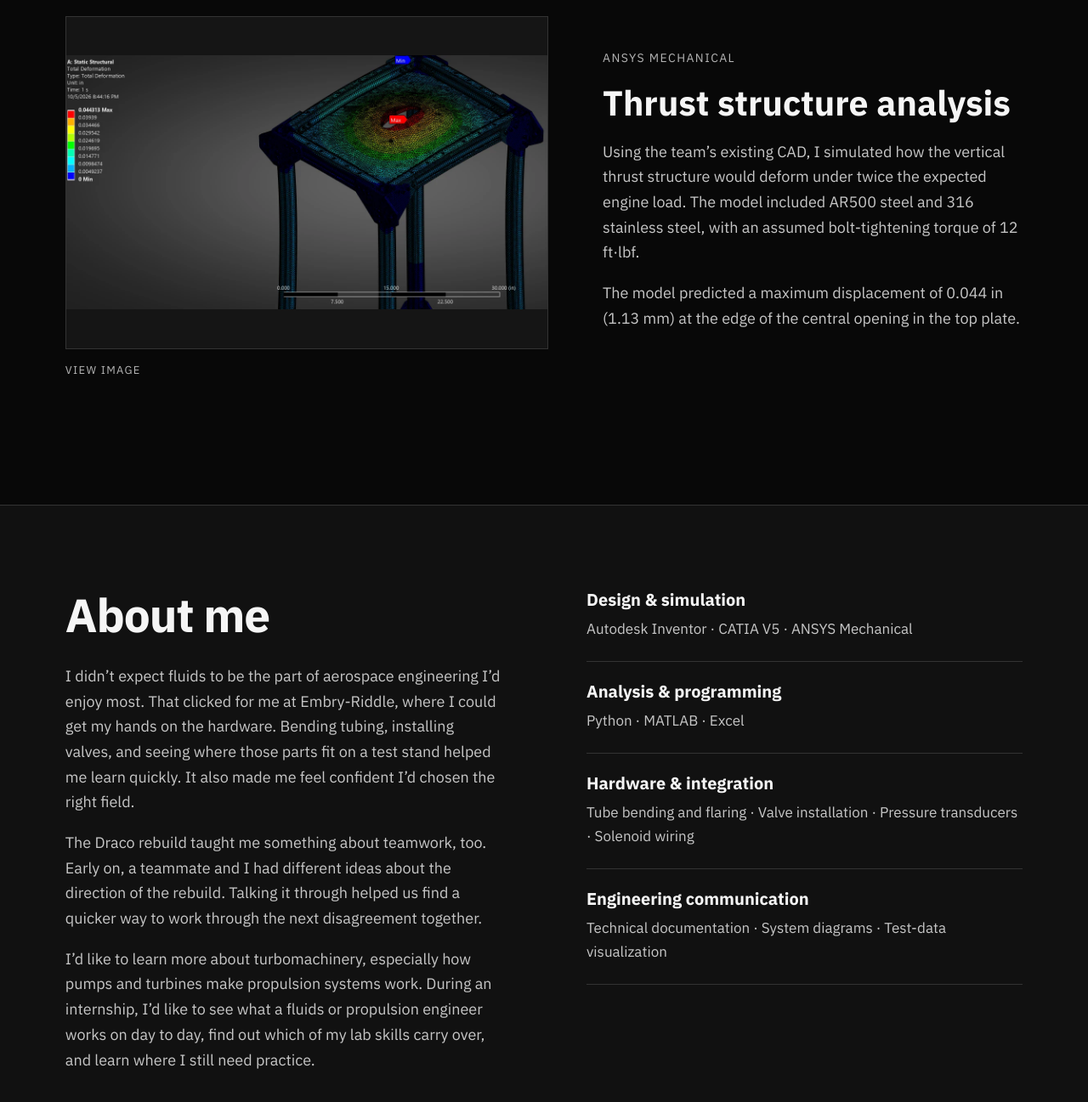
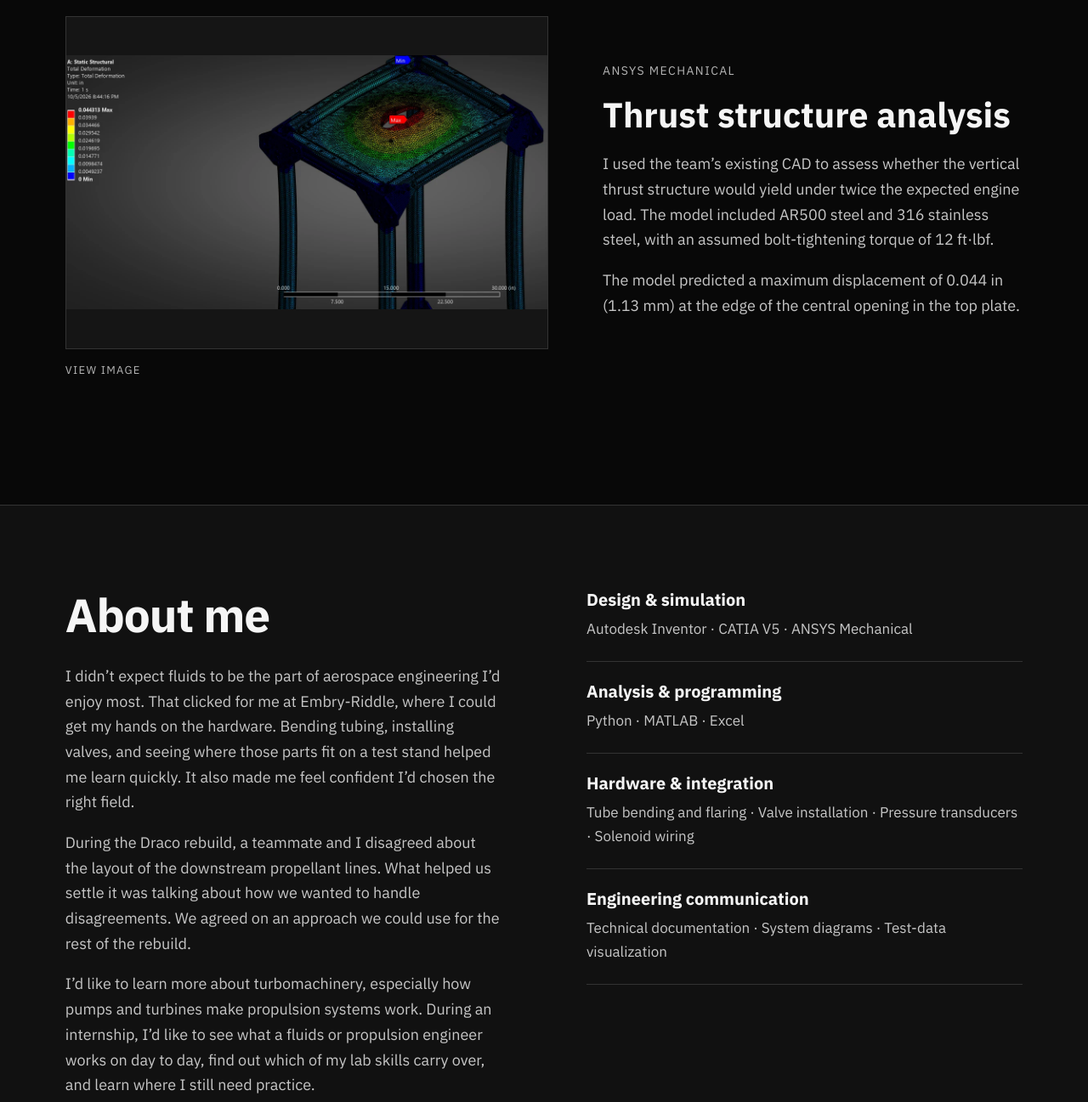
Before and after one commit to shaancooper-ux/shaancooper, a plain HTML site: page index.html in a window 1280 px wide. Shown: the part 3508-4805 px from the top of the page at 85% size. Drawn offline with Linux system fonts and the light colour scheme.

Commit message:
Clarify hot-fire pressure results, structural analysis objective, and Draco design disagreement

```diff
--- a/index.html
+++ b/index.html
@@ -799,8 +799,9 @@
             <h3>Hot-fire data analysis</h3>
             <p>
               I wrote a Python script to isolate the active burn using thrust thresholds. I then compared
-              measured thrust and chamber pressure with predictions. With the calculated propellant-line
-              settings, chamber pressure came close to the target, and thrust was slightly lower than predicted.
+              measured thrust and chamber pressure with predictions. Across our engine hot-fire tests, the tank pressure settings I calculated
+              brought measured chamber pressure within 5 psi of the expected value for each engine.
+              In the run shown, measured thrust was slightly lower than predicted.
             </p>
             <p>
               In the run shown, measured thrust reached about 1,900 lbf around 151 s and fell to about 1,600 lbf by the end of the plotted interval. The tank-pressure trends were consistent with one
@@ -864,7 +865,7 @@
             <div class="eyebrow">ANSYS Mechanical</div>
             <h3>Thrust structure analysis</h3>
             <p>
-              Using the team’s existing CAD, I simulated how the vertical thrust structure would deform
+              I used the team’s existing CAD to assess whether the vertical thrust structure would yield
               under twice the expected engine load. The model included AR500 steel and 316 stainless
               steel, with an assumed bolt-tightening torque of 12 ft·lbf.
             </p>
@@ -887,9 +888,9 @@
               learn quickly. It also made me feel confident I’d chosen the right field.
             </p>
             <p>
-              The Draco rebuild taught me something about teamwork, too. Early on, a teammate and I
-              had different ideas about the direction of the rebuild. Talking it through helped us
-              find a quicker way to work through the next disagreement together.
+              During the Draco rebuild, a teammate and I disagreed about the layout of the downstream
+              propellant lines. What helped us settle it was talking about how we wanted to handle
+              disagreements. We agreed on an approach we could use for the rest of the rebuild.
             </p>
             <p>
               I’d like to learn more about turbomachinery, especially how pumps and turbines make
```
